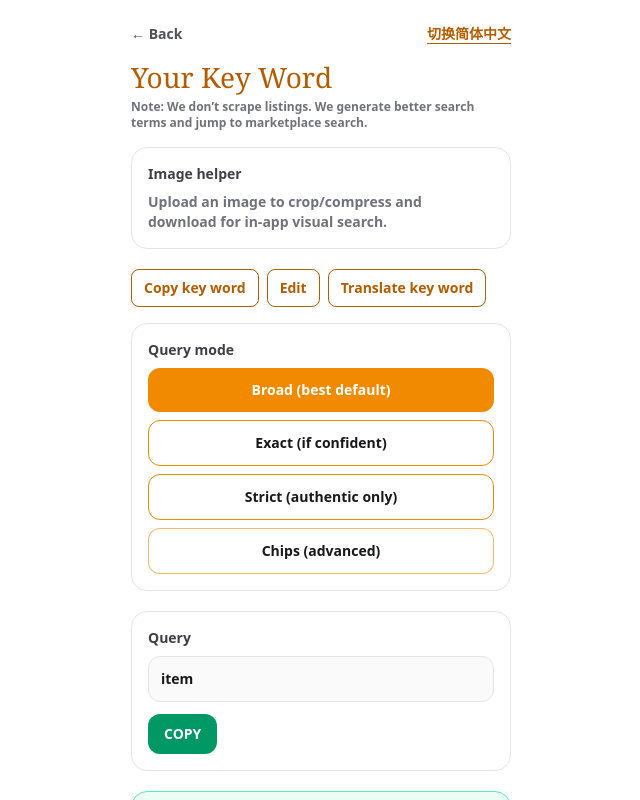
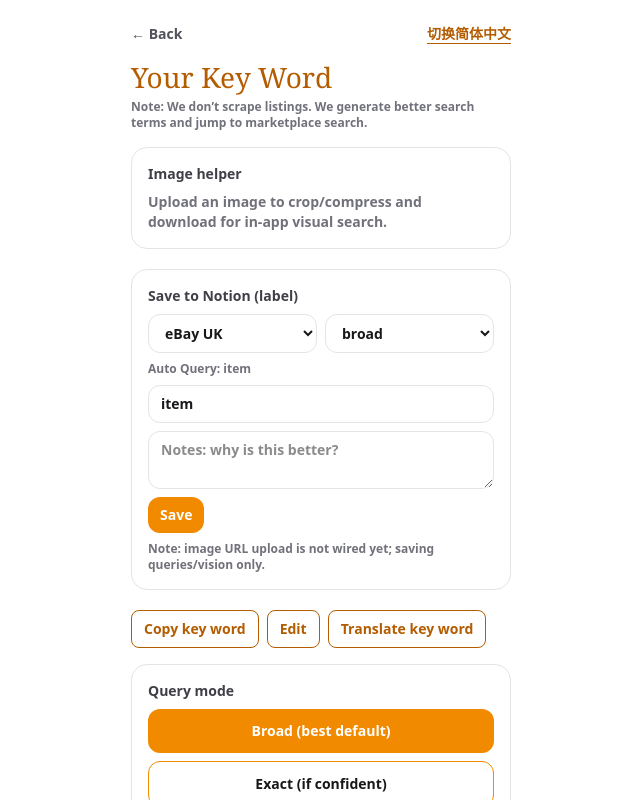
Before and after one commit to bvlsu1701crypto/resale-compare-demo, a Next.js app: page /detail in a window 1280 px wide. Shown: the top 800 px of the page, without its empty margins (319-959 px from the left). Built offline with nearby package versions, Linux system fonts and the light colour scheme.

Commit message:
Detail: add Save to Notion labeling UI

```diff
--- a/app/detail/page.tsx
+++ b/app/detail/page.tsx
@@ -146,6 +146,14 @@ export default function DetailPage() {
   const [cropMode, setCropMode] = useState<CropMode>("auto");
   const [downloading, setDownloading] = useState(false);
 
+  // Notion logging (dataset)
+  const NOTION_DATABASE_ID = "2fd71368-38d5-8043-8d17-d70ea85ddca1";
+  const [platformTag, setPlatformTag] = useState("eBay UK");
+  const [bestQuery, setBestQuery] = useState("");
+  const [notes, setNotes] = useState("");
+  const [saving, setSaving] = useState(false);
+  const [savedUrl, setSavedUrl] = useState<string | null>(null);
+
   const previewUrl = useMemo(() => {
     if (!imageFile) return null;
     return URL.createObjectURL(imageFile);
@@ -173,6 +181,12 @@ export default function DetailPage() {
 
   const query = buildQuery({ kind: strategy, chips, vision });
 
+  useEffect(() => {
+    // Keep bestQuery defaulted to the current auto query unless user edits it.
+    if (!bestQuery) setBestQuery(query);
+    // eslint-disable-next-line react-hooks/exhaustive-deps
+  }, [query]);
+
   async function onDownloadImage(kind: "cropped" | "original") {
     if (!imageFile) {
       alert(lang === "zh" ? "请先上传图片。" : "Please upload an image first.");
@@ -190,6 +204,37 @@ export default function DetailPage() {
       await downloadFile(out);
     } finally {
       setDownloading(false);
+    }
+  }
+
+  async function onSaveToNotion() {
+    setSavedUrl(null);
+    setSaving(true);
+    try {
+      const res = await fetch("/api/notion/log", {
+        method: "POST",
+        headers: { "Content-Type": "application/json" },
+        body: JSON.stringify({
+          databaseId: NOTION_DATABASE_ID,
+          name: `sample ${new Date().toISOString().slice(0, 19)}`,
+          platform: platformTag,
+          queryMode: strategy,
+          autoQuery: query,
+          bestQuery: bestQuery || query,
+          // imageUrl will be wired to Vercel Blob later
+          imageUrl: "",
+          visionJson: vision ? JSON.stringify(vision).slice(0, 2000) : "",
+          notes,
+        }),
+      });
+
+      const json = await res.json();
+      if (!res.ok) throw new Error(json?.error || "Save failed");
+      setSavedUrl(json?.url || null);
+    } catch (e: any) {
+      alert((lang === "zh" ? "保存失败：" : "Save failed: ") + (e?.message || ""));
+    } finally {
+      setSaving(false);
     }
   }
 
@@ -294,6 +339,76 @@ export default function DetailPage() {
             </div>
           </div>
         )}
+      </section>
+
+      {/* Save to Notion (labeling) */}
+      <section className="mb-5 rounded-2xl border border-zinc-200 bg-white p-4">
+        <div className="mb-2 text-sm font-semibold text-zinc-700">{lang === "zh" ? "保存到 Notion（标注）" : "Save to Notion (label)"}</div>
+
+        <div className="grid gap-2">
+          <div className="grid grid-cols-2 gap-2">
+            <select
+              className="w-full rounded-xl border border-zinc-200 bg-white px-3 py-2 text-sm font-semibold text-zinc-900"
+              value={platformTag}
+              onChange={(e) => setPlatformTag(e.target.value)}
+            >
+              <option>eBay UK</option>
+              <option>Vinted</option>
+              <option>Xianyu</option>
+            </select>
+
+            <select
+              className="w-full rounded-xl border border-zinc-200 bg-white px-3 py-2 text-sm font-semibold text-zinc-900"
+              value={strategy}
+              onChange={(e) => setStrategy(e.target.value as any)}
+            >
+              <option value="broad">broad</option>
+              <option value="exact">exact</option>
+              <option value="strict">strict</option>
+              <option value="chips">chips</option>
+            </select>
+          </div>
+
+          <div className="text-xs font-semibold text-zinc-500">
+            {lang === "zh" ? "Auto Query（自动）" : "Auto Query"}: {query || "—"}
+          </div>
+
+          <input
+            className="w-full rounded-xl border border-zinc-200 bg-white px-3 py-2 text-sm font-semibold text-zinc-900"
+            value={bestQuery}
+            onChange={(e) => setBestQuery(e.target.value)}
+            placeholder={lang === "zh" ? "Best Query（你确认最像的一条）" : "Best Query (your best)"}
+          />
+
+          <textarea
+            className="w-full rounded-xl border border-zinc-200 bg-white px-3 py-2 text-sm font-semibold text-zinc-900"
+            value={notes}
+            onChange={(e) => setNotes(e.target.value)}
+            rows={2}
+            placeholder={lang === "zh" ? "备注：为什么这条 query 更像？" : "Notes: why is this better?"}
+          />
+
+          <div className="flex items-center gap-2">
+            <button
+              className="rounded-xl bg-brand-500 px-3 py-2 text-sm font-extrabold text-white disabled:opacity-60"
+              onClick={onSaveToNotion}
+              disabled={saving}
+              type="button"
+            >
+              {saving ? (lang === "zh" ? "保存中…" : "Saving…") : lang === "zh" ? "保存" : "Save"}
+            </button>
+
+            {savedUrl && (
+              <a className="text-sm font-semibold text-emerald-700 underline" href={savedUrl} target="_blank" rel="noreferrer">
+                {lang === "zh" ? "已保存，打开 Notion" : "Saved, open Notion"}
+              </a>
+            )}
+          </div>
+
+          <div className="text-xs font-semibold text-zinc-500">
+            {lang === "zh" ? "提示：图片 URL 还未接入存储，当前仅保存 query/识别结果。" : "Note: image URL upload is not wired yet; saving queries/vision only."}
+          </div>
+        </div>
       </section>
 
       {/* Actions */}
```
